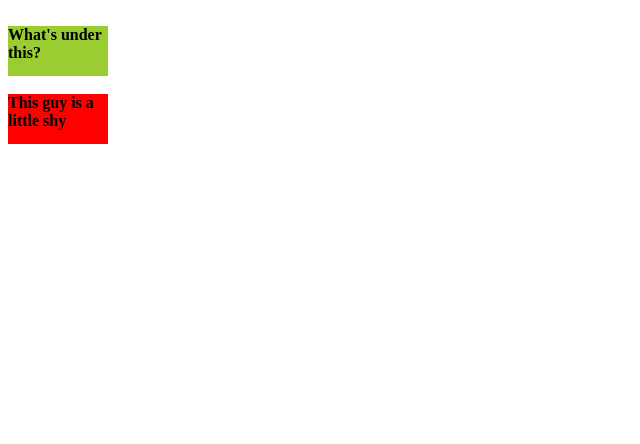
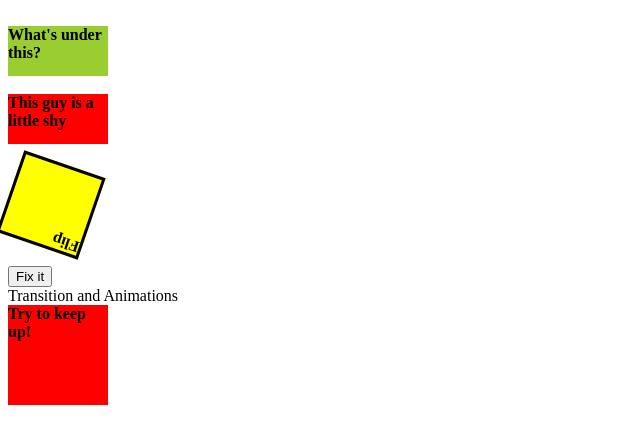
Before and after one commit to neil-edward/CIT-261, a plain HTML site: page Tranistions and animations/animation.html in a window 1280 px wide. Shown: the whole page, without its empty margins (0-640 px from the left). Drawn offline with Linux system fonts and the light colour scheme.

Commit message:
Finished

```diff
--- a/Tranistions and animations/animation.html
+++ b/Tranistions and animations/animation.html
@@ -18,6 +18,16 @@
         <br>
         <div onclick="shy()" id="div2"><span id="shyGuy">This guy is a little shy</span></div>
 
+        <br>
+        <div id="transform">Flip</div>
+        <br>
+        <button onclick="spin()">Fix it</button>
+
+
+        <br>
+        Transition and Animations
+        <div id="rainbow">Try to keep up!</div>
+
 
 
 
--- a/Tranistions and animations/animations.css
+++ b/Tranistions and animations/animations.css
@@ -28,6 +28,35 @@ p{
 }
 
 
+div#transform{
+    width: 80px;
+    height: 80px;
+    background-color: yellow;
+    transform:  rotate(199deg);
+    border: solid black;
+}
+
+div#rainbow {
+    width: 100px;
+    height: 100px;
+    background-color: red;
+    position: relative;
+    animation-name: rainbow;
+    animation-delay: 5s;
+    animation-duration: 6s;
+    transition: width 1s, height 1s;
+  }
+
+
+
+  div#rainbow:hover {
+    width: 60px;
+    height:60px;
+  }
+
+
+
+
 @keyframes move {
     from {left: 0px;}
     to {left: 2000px;}
@@ -36,5 +65,18 @@ p{
 @keyframes peek {
     from {left: 0px;}
     to {left: 100px;}
+}
 
+@keyframes rainbow {
+    0%   {background-color:red; left:0px; top:0px;}
+    10%  {background-color:orangered; left:50px; top:0px;}
+    20%  {background-color:orange; left:100px; top:0px;}
+    30%  {background-color:yellow; left:150px; top:0px;}
+    40%  {background-color:yellowgreen; left:200px; top:0px;}
+    50% {background-color:greenyellow; left:200px; top:50px;}
+    60% {background-color:green; left:200px; top:100px;}
+    70% {background-color:blue; left:200px; top:200px;}
+    80% {background-color:blueviolet; left:150px; top:200px;}
+    90% {background-color:purple; left:0px; top:200px;}
+    100% {background-color:red; left:0px; top:0px;}
 }
--- a/Tranistions and animations/animations.js
+++ b/Tranistions and animations/animations.js
@@ -16,3 +16,7 @@ function shy() {
 
   document.getElementById("shyGuy").innerHTML = "It's feeling better now";
 }
+
+function spin() {
+  document.getElementById("transform").style.transform = "rotate(0deg)";
+}
```
